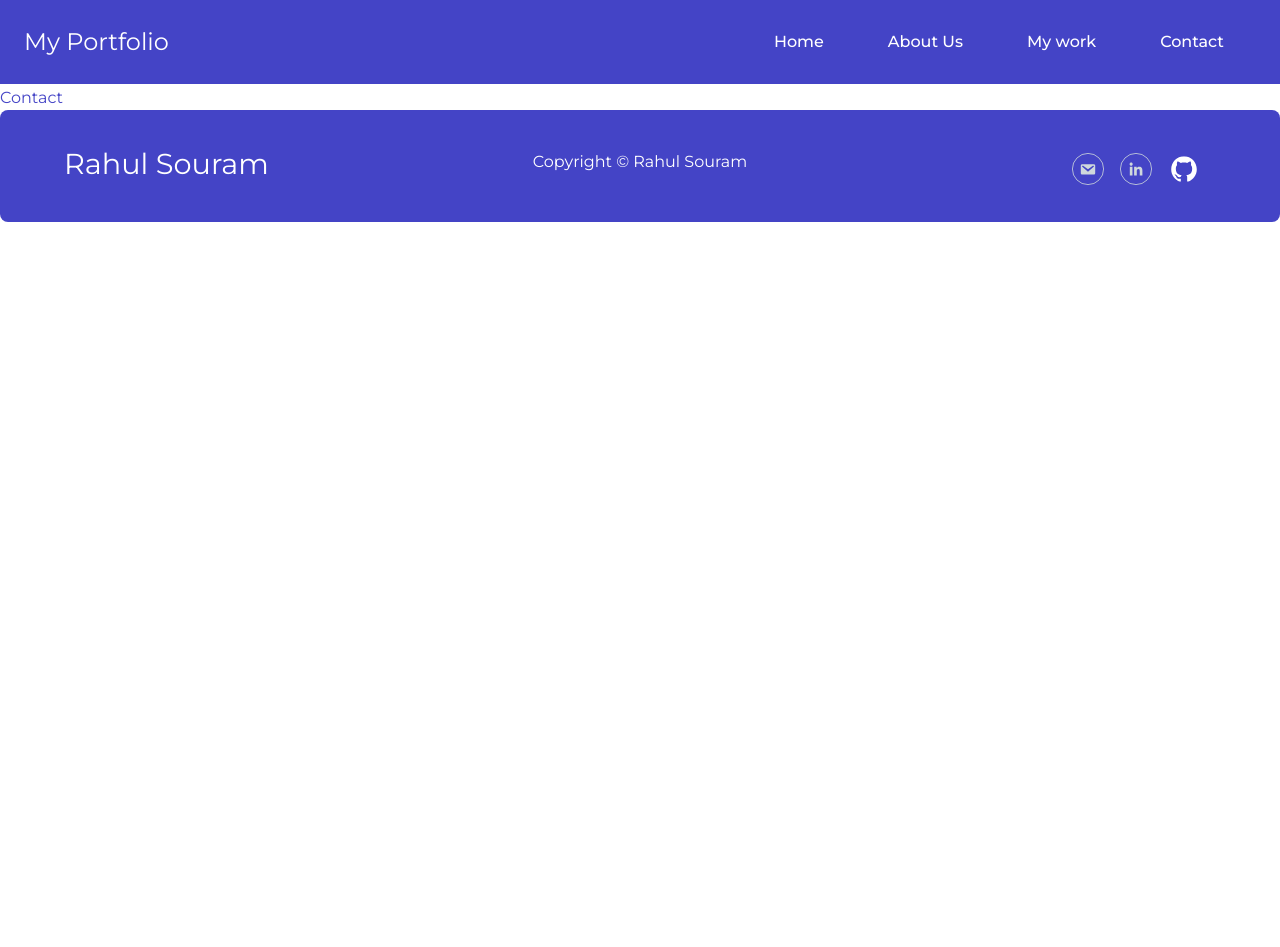
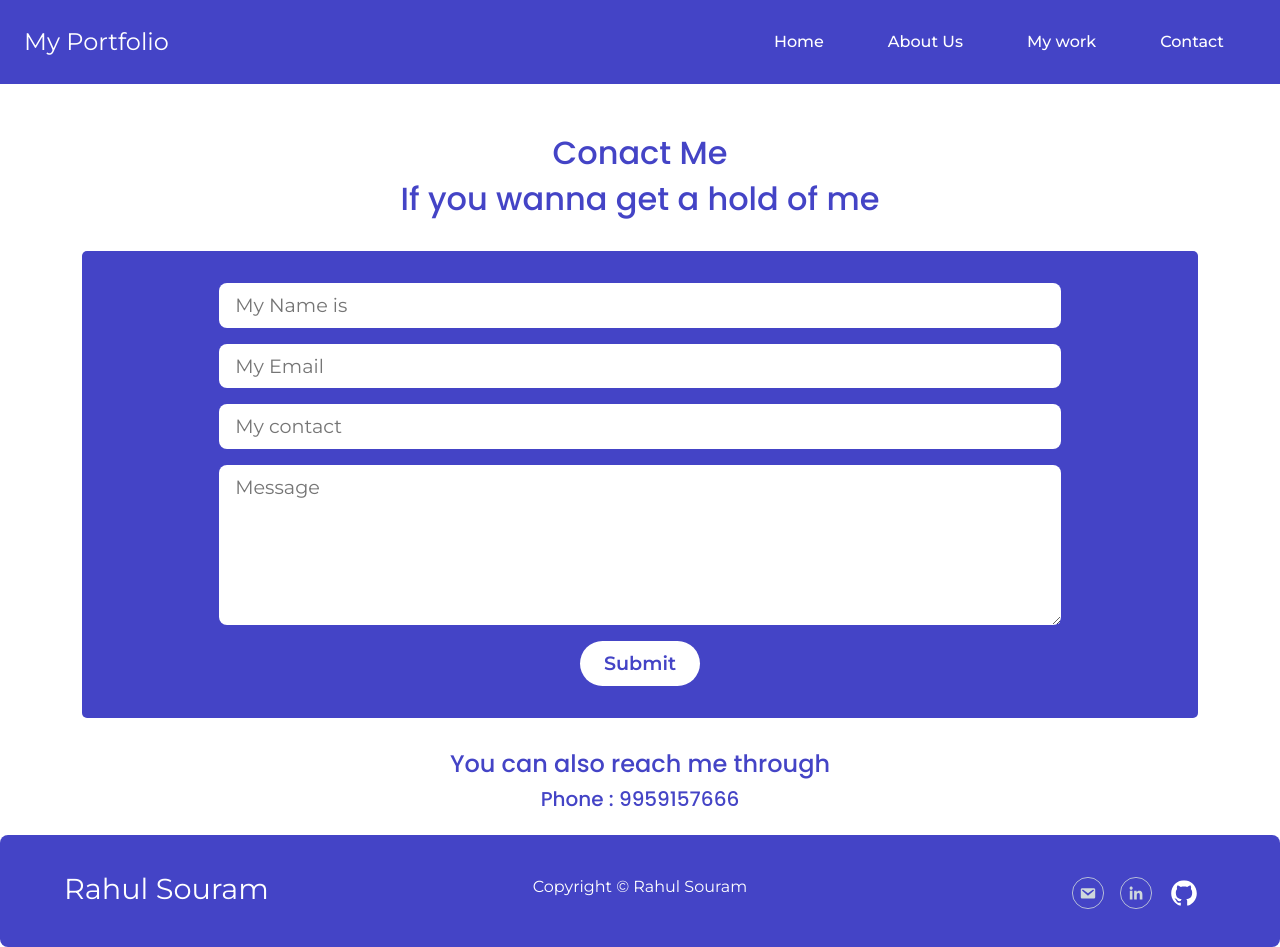
Before and after one commit to Rahul-Souram/sample-porfolio, a React (Create React App) app: page /contact in a window 1280 px wide. Before the commit the page ends 800 px from the top, so only its background shows below. Built offline with nearby package versions, Linux system fonts and the light colour scheme.

Commit message:
contact paage is completed

```diff
--- a/package.json
+++ b/package.json
@@ -3,6 +3,7 @@
   "version": "0.1.0",
   "private": true,
   "dependencies": {
+    "@emailjs/browser": "^3.11.0",
     "@testing-library/jest-dom": "^5.17.0",
     "@testing-library/react": "^13.4.0",
     "@testing-library/user-event": "^13.5.0",
--- a/src/pages/contact.js
+++ b/src/pages/contact.js
@@ -1,7 +1,128 @@
-import React from "react";
+import React, { useRef, useState } from "react";
+import emailjs from "@emailjs/browser";
+// import { SlideUpTitle } from "../animations/SlideUpTitle";
+// import { SlideUpContent } from "../animations/SideUpContent";
+// import { CardAnimation } from "../animations/CardAnimation";
 
-const Contact = () => {
-  return <div>Contact</div>;
+const Contact = ({ data }) => {
+  const form = useRef();
+  const [success, setSuccess] = useState(false);
+  const [showError, setShowError] = useState(false);
+  const [validation, setValidation] = useState(false);
+
+  const sendEmail = (e) => {
+    e.preventDefault();
+    if (form.current) {
+      const formName = form.current[0].value;
+      const formEmail = form.current[1].value;
+      const formPhone = form.current[2].value;
+      const formMessage = form.current[3].value;
+      if (
+        formName === "" ||
+        formEmail === "" ||
+        formPhone === "" ||
+        formMessage === ""
+      ) {
+        setTimeout(() => {
+          setValidation(false);
+        }, 2500);
+        setValidation(true);
+      } else {
+        emailjs
+          .sendForm(
+            "service_65arh7p",
+            "template_rfv7fo6",
+            form.current,
+            "5tJYl6v8U-66UYFny"
+          )
+          .then(
+            () => {
+              setTimeout(() => {
+                setSuccess(false);
+              }, 2500);
+              setSuccess(true);
+            },
+            (error) => {
+              console.log(error.text);
+              setTimeout(() => {
+                setShowError(true);
+              }, 2500);
+              setShowError(false);
+            }
+          );
+        setValidation(false);
+      }
+    }
+  };
+
+  return (
+    <div className="container mt-5">
+      {/* <SlideUpTitle delaySec={0.5} durationTime={0.5}> */}
+      <h2 className="text-center">Conact Me</h2>
+      {/* </SlideUpTitle> */}
+      {/* <SlideUpTitle delaySec={0.5} durationTime={0.5}> */}
+      <h2 className="text-center">If you wanna get a hold of me</h2>
+      {/* </SlideUpTitle> */}
+      <div className="form-container">
+        {success && (
+          <div className="form-message success">
+            Your response is succefully submitted!
+          </div>
+        )}
+        {showError && (
+          <div className="form-message error">
+            {" "}
+            Something went wrong try again!
+          </div>
+        )}
+        {validation && (
+          <div className="form-message error">
+            {" "}
+            Please fill all the required blanks.
+          </div>
+        )}
+        {/* <CardAnimation delaySec={0.3} durationTime={0.5}> */}
+        <form ref={form} onSubmit={sendEmail} className="form">
+          <input
+            type="text"
+            name="form_name"
+            placeholder="My Name is"
+            className="form-input"
+          />
+          <input
+            type="email"
+            name="form_email"
+            placeholder="My Email"
+            className="form-input"
+          />
+          <input
+            type="tel"
+            name="form_phone"
+            placeholder="My contact"
+            className="form-input"
+          />
+          <textarea
+            name="message"
+            rows={5}
+            placeholder="Message"
+            className="form-input"
+          />
+          <button type="submit" className="contact-btn">
+            Submit
+          </button>
+        </form>
+        {/* </CardAnimation> */}
+      </div>
+      {/* <SlideUpContent delaySec={0}> */}
+      <h4 className="text-center">You can also reach me through</h4>
+      <div className="contact-details">
+        <h5>
+          Phone : <span> 9959157666</span>
+        </h5>
+      </div>
+      {/* </SlideUpContent> */}
+    </div>
+  );
 };
 
 export default Contact;
--- /dev/null
+++ b/src/styles/_contact.scss
@@ -0,0 +1,60 @@
+.form {
+  display: flex;
+  flex-direction: column;
+  justify-content: center;
+  align-items: center;
+  &-container {
+    background: $theme-blue;
+    padding: 2rem;
+    margin: 2rem auto;
+    border-radius: 5px;
+    box-shadow: 0 0 5px $white;
+    @media (min-width: 1400px) {
+      width: 80%;
+      padding: 5rem 2rem;
+    }
+  }
+  &-input {
+    margin: 0 auto 1rem;
+    padding: 0.5rem 1rem;
+    width: 80%;
+    font-size: 1rem;
+    border-radius: 8px;
+    border: none;
+    @media (min-width: 768px) {
+      font-size: 1.2rem;
+    }
+    @media (min-width: 1400px) {
+      width: 60%;
+    }
+  }
+  &-message {
+    margin: 1rem auto;
+    text-align: center;
+    &.error {
+      color: red;
+    }
+    &.success {
+      color: green;
+    }
+  }
+}
+.contact-btn {
+  font-size: 1.2rem;
+  border-radius: 50px;
+  padding: 0.5rem 1.5rem;
+  background: $white;
+  color: $theme-blue;
+  border: none;
+  font-weight: 600;
+}
+
+.contact-details {
+  margin: 0 auto 1rem;
+  display: flex;
+  justify-content: center;
+  align-items: center;
+  h3 {
+    margin-right: 1rem;
+  }
+}
--- a/src/styles/global.scss
+++ b/src/styles/global.scss
@@ -3,3 +3,4 @@
 @import "./menu";
 @import "./common";
 @import "./footer";
+@import "./contact";
```
Also changed, not shown: 2 other files (tests, documents, lock files or other folders).
